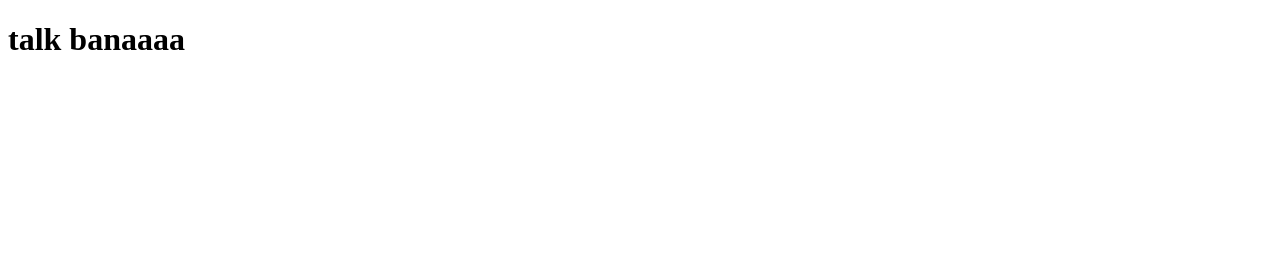
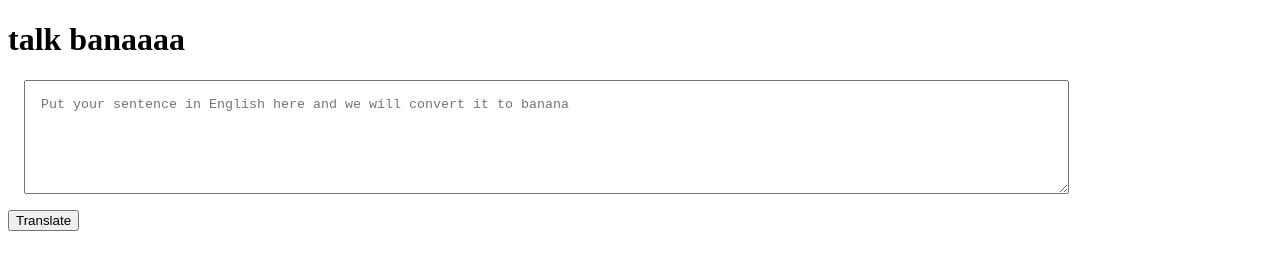
Before and after one commit to alphaCoder-25/banana-speak, a plain HTML site: page index.html in a window 1280 px wide. Drawn offline with Linux system fonts and the light colour scheme.

Commit message:
taking input and console

```diff
--- a/app.js
+++ b/app.js
@@ -1,3 +1,12 @@
 var btnTranslate = document.querySelector("#btn-translate");
 
-console.log(btnTranslate)
+var txtInput = document.querySelector("#txt-input");
+
+console.log(txtInput);
+
+function clickHandler() {
+    console.log("clicked!");
+    console.log("input", txtInput.value);
+};
+
+btnTranslate.addEventListener("click", clickHandler)
--- a/index.html
+++ b/index.html
@@ -1,5 +1,6 @@
 <!DOCTYPE html>
 <html lang="en">
+
 <head>
     <meta charset="UTF-8">
     <meta http-equiv="X-UA-Compatible" content="IE=edge">
@@ -7,8 +8,13 @@
     <title>Banana speak</title>
     <link rel="stylesheet" href="style.css">
 </head>
+
 <body>
     <h1>talk banaaaa</h1>
+    <textarea id="txt-input"
+        placeholder="Put your sentence in English here and we will convert it to banana"></textarea>
+    <button id="btn-translate">Translate</button>
     <script src="app.js" type="text/javascript"></script>
 </body>
+
 </html>
--- a/style.css
+++ b/style.css
@@ -0,0 +1,7 @@
+textarea{
+    width: 80%;
+    display: block;
+    height: 10vh;
+    margin: 1rem;
+    padding: 1rem;
+}
```
